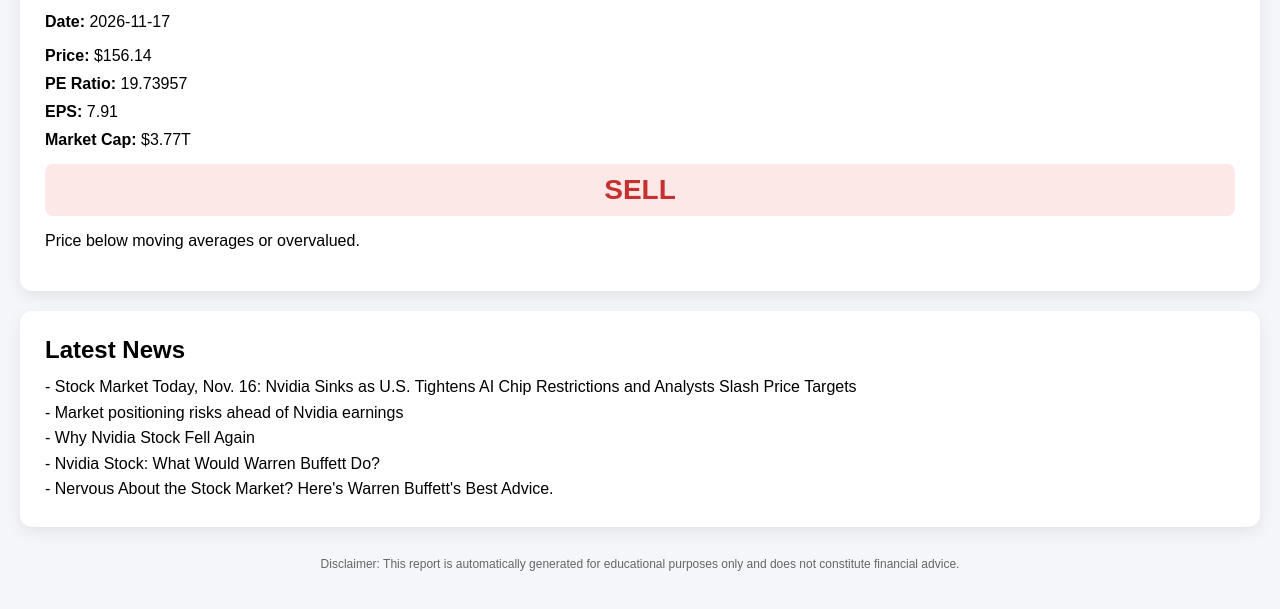
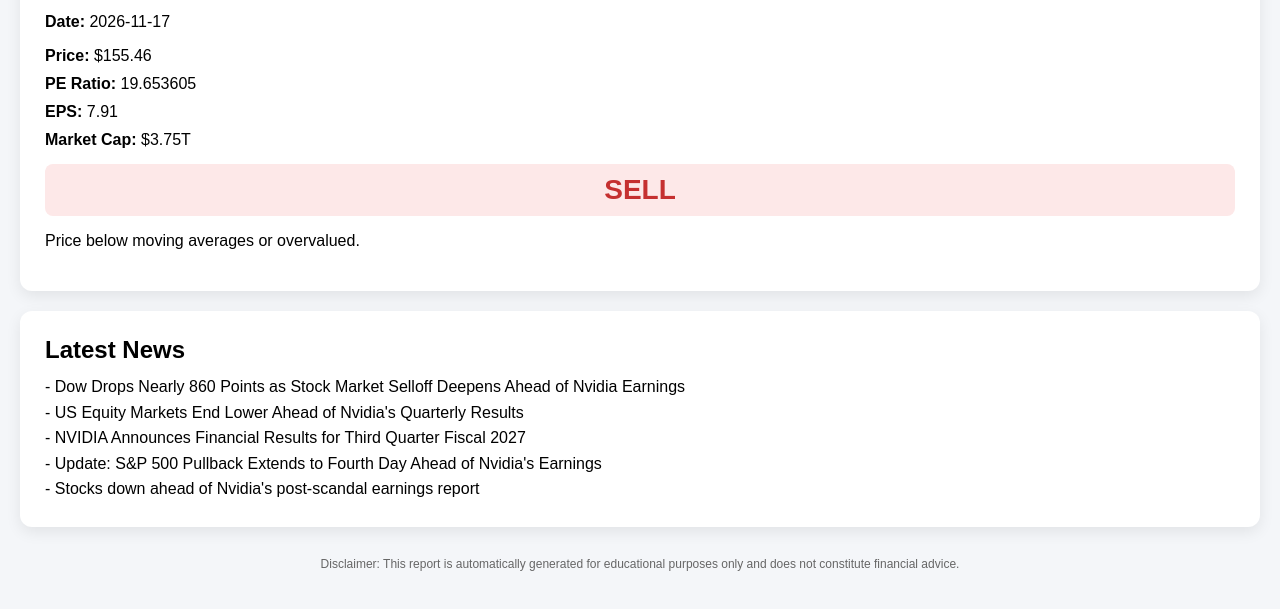
Before and after one commit to peggytao/nvda-daily-report, a plain HTML site: page index.html in a window 1280 px wide. Shown: the part 85-694 px from the top of the page. Drawn offline with Linux system fonts and the light colour scheme.

Commit message:
Daily NVDA update

```diff
--- a/index.html
+++ b/index.html
@@ -23,22 +23,22 @@ h1, h2 { margin:0 0 10px 0; }
 
 <div class="card">
 <h1>NVDA Daily Stock Report</h1>
-<p><strong>Date:</strong> <span id="report-date">2026-11-16</span></p>
-<div class="metric"><strong>Price:</strong> $156.14</div>
-<div class="metric"><strong>PE Ratio:</strong> 19.73957</div>
+<p><strong>Date:</strong> <span id="report-date">2026-11-17</span></p>
+<div class="metric"><strong>Price:</strong> $155.46</div>
+<div class="metric"><strong>PE Ratio:</strong> 19.653605</div>
 <div class="metric"><strong>EPS:</strong> 7.91</div>
-<div class="metric"><strong>Market Cap:</strong> $3.77T</div>
+<div class="metric"><strong>Market Cap:</strong> $3.75T</div>
 <div class="recommendation sell">SELL</div>
 <p>Price below moving averages or overvalued.</p>
 </div>
 
 <div class="card">
 <h2>Latest News</h2>
-<div class="analysis-text">- Stock Market Today, Nov. 16: Nvidia Sinks as U.S. Tightens AI Chip Restrictions and Analysts Slash Price Targets
-- Market positioning risks ahead of Nvidia earnings
-- Why Nvidia Stock Fell Again
-- Nvidia Stock: What Would Warren Buffett Do?
-- Nervous About the Stock Market? Here's Warren Buffett's Best Advice.</div>
+<div class="analysis-text">- Dow Drops Nearly 860 Points as Stock Market Selloff Deepens Ahead of Nvidia Earnings
+- US Equity Markets End Lower Ahead of Nvidia's Quarterly Results
+- NVIDIA Announces Financial Results for Third Quarter Fiscal 2027
+- Update: S&P 500 Pullback Extends to Fourth Day Ahead of Nvidia's Earnings
+- Stocks down ahead of Nvidia's post-scandal earnings report</div>
 </div>
 
 <div class="footer">
```
Also changed, not shown: report/index.html (+9 -9 lines).
